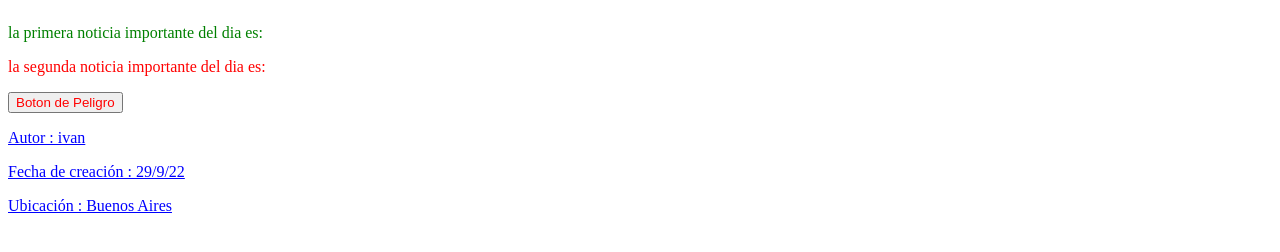
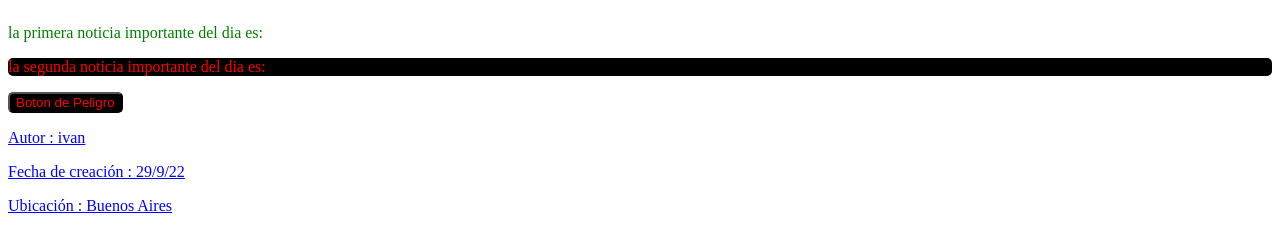
Before and after one commit to ivanretamozodev/OB-html-css-curso, a plain HTML site: page 04-introduccion-css/web-con-css.html in a window 1280 px wide. Shown: the part 164-416 px from the top of the page. Drawn offline with Linux system fonts and the light colour scheme.

Commit message:
guardando cambios

```diff
--- a/04-introduccion-css/estilos.css
+++ b/04-introduccion-css/estilos.css
@@ -22,9 +22,11 @@ p {
   text-transform: uppercase;
 }
 
-/* "*" selector universal */
+/* "*" selector universal puede añadirse a una clase*/
 *.warning {
   color: red;
+  background-color: black;
+  border-radius: 5px;
 }
 
 .autor,
```
